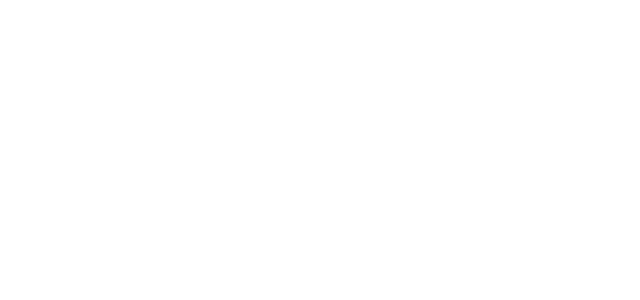
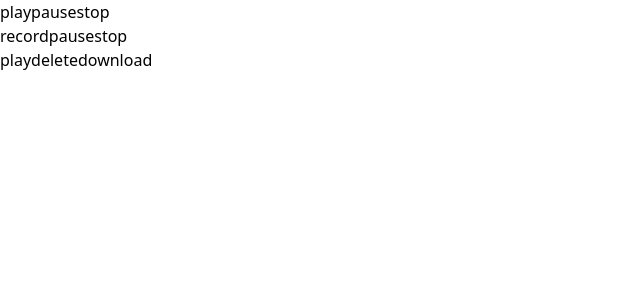
Before and after one commit to avrebarra/recodo, a React (Vite) app: page / in a window 1280 px wide. Shown: the top 300 px of the page, without its empty margins (0-640 px from the left). Built offline with nearby package versions, Linux system fonts and the light colour scheme.

Commit message:
setup base functional layout

```diff
--- a/src/App.tsx
+++ b/src/App.tsx
@@ -1,5 +1,27 @@
 function App() {
-  return <></>;
+  return (
+    <>
+      <div className="control">
+        <div className="playback-control">
+          <button type="button">play</button>
+          <button type="button">pause</button>
+          <button type="button">stop</button>
+        </div>
+        <div className="recording-control">
+          <button type="button">record</button>
+          <button type="button">pause</button>
+          <button type="button">stop</button>
+        </div>
+      </div>
+      <div className="library">
+        <div className="media-item">
+          <button type="button">play</button>
+          <button type="button">delete</button>
+          <button type="button">download</button>
+        </div>
+      </div>
+    </>
+  );
 }
 
 export default App;
```
